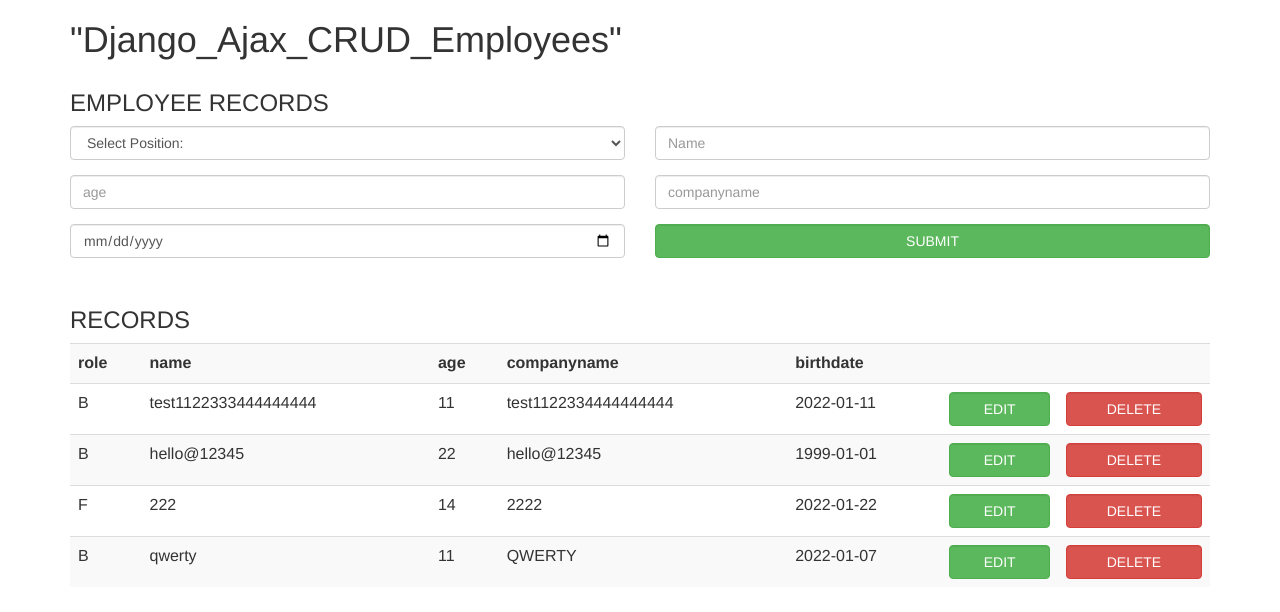
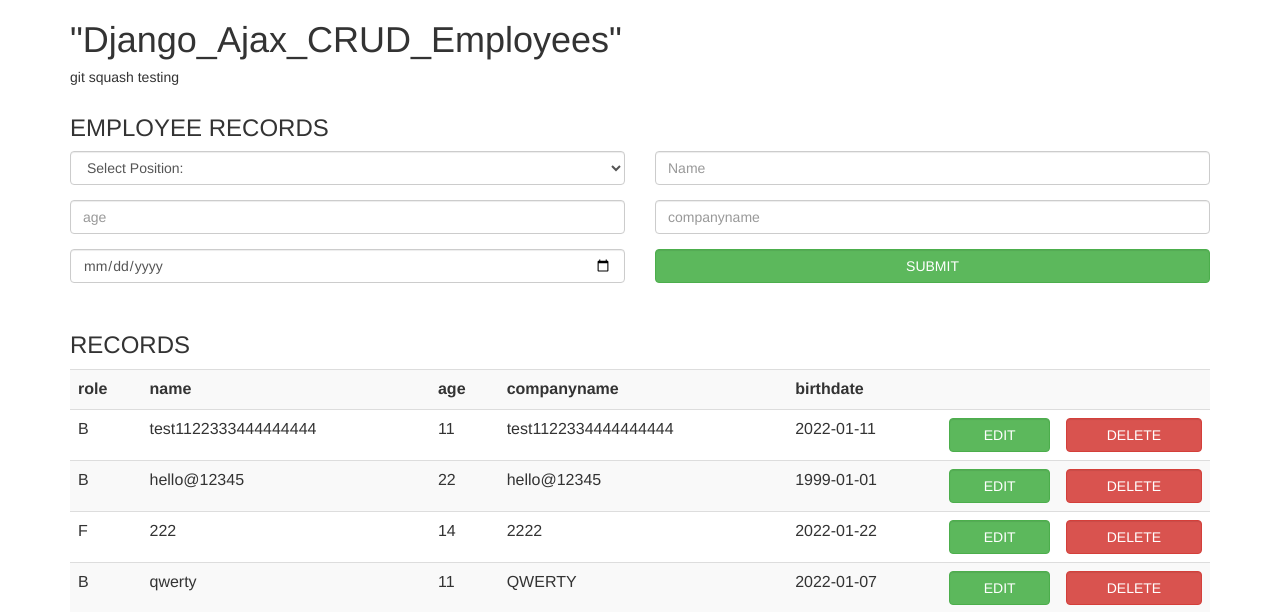
Before and after one commit to AcqDev13/manage-employees-project, a Django app: page /crud/ in a window 1280 px wide. Shown: the top 612 px of the page. Run offline with Django 3.2, Linux system fonts and the light colour scheme; data comes from the database, SQL or seed files in the repository; some libraries are stand-ins or nearby versions.

Commit message:
squash test 1

```diff
--- a/templates/crud_ajax/crud.html
+++ b/templates/crud_ajax/crud.html
@@ -6,6 +6,7 @@
 {% block content %}
 <div class="container">
     <h1>"Django_Ajax_CRUD_Employees"</h1>
+    <h5>git squash testing</h5>
     <div class="row">
       <div class="col-md-12 ">
             {% include 'includes/employee_data_form.html' %}
```
